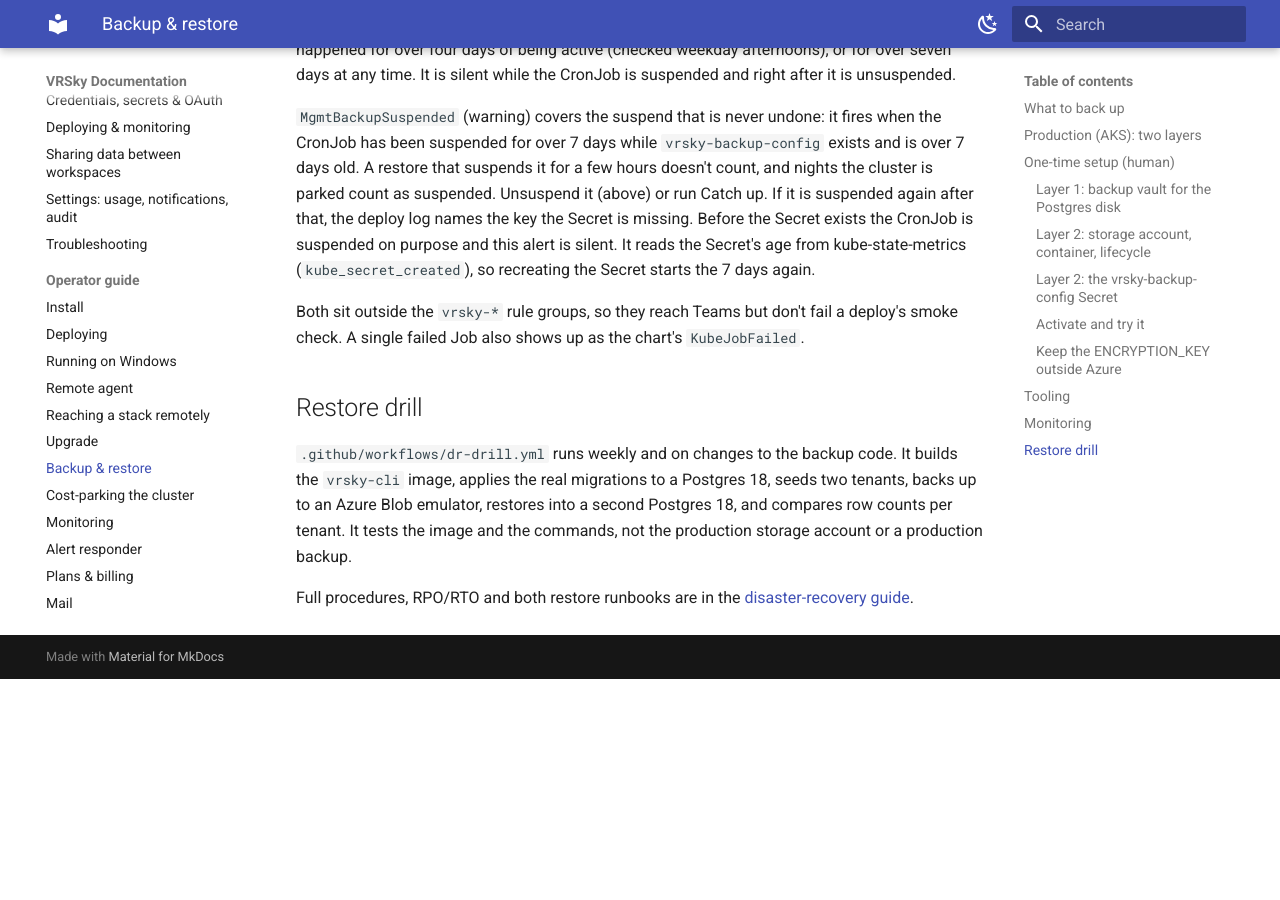
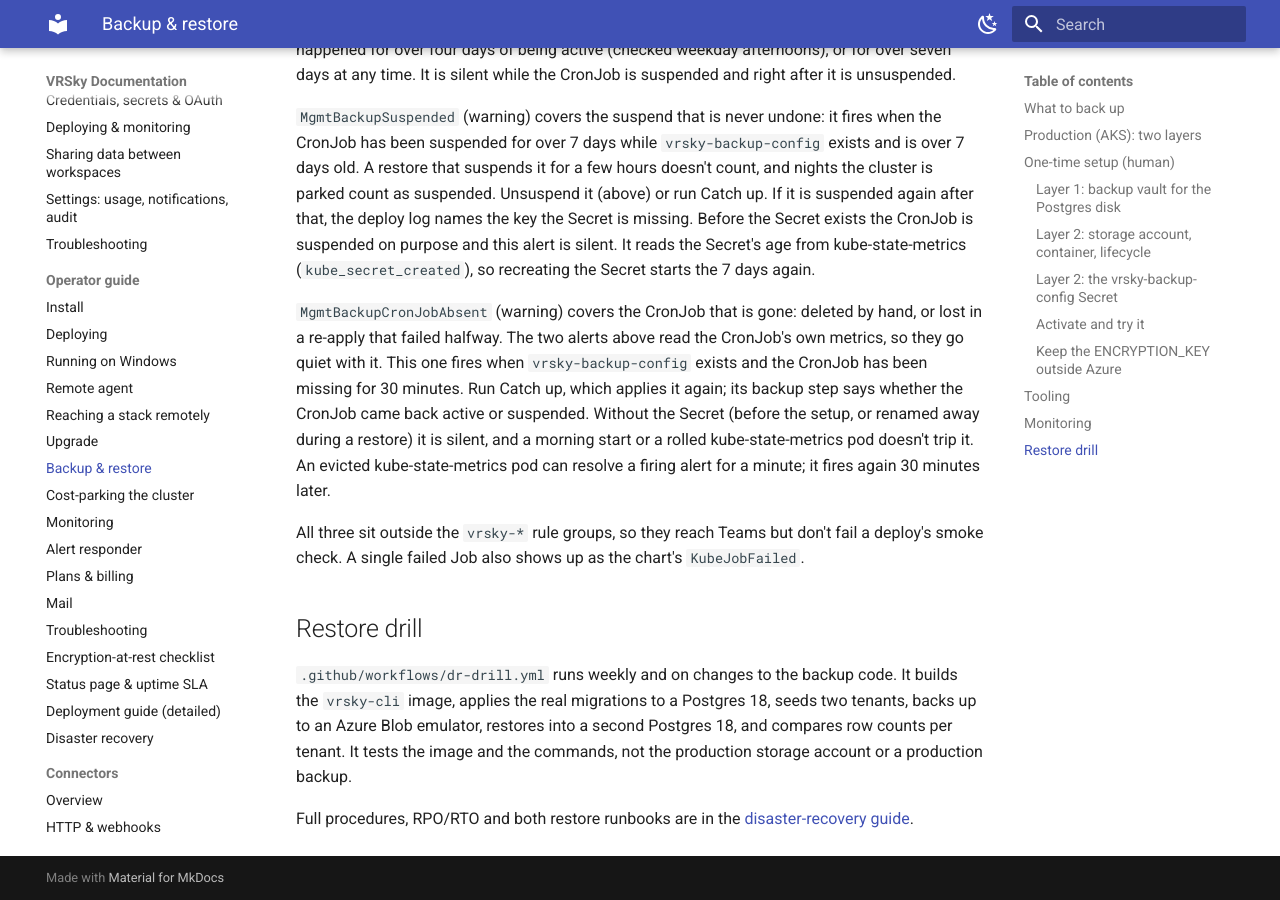
Before and after one commit to ValueRetail/vrsky, an MkDocs documentation site: the page built from docs/operator/backup.md, in a window 1280 px wide and 900 px high, scrolled down 3892 px. Built offline with MkDocs 1.6.1 and Material for MkDocs 9.7.7, drawn with Linux system fonts in a browser that asks for light colours; before the commit the page ends 4571 px from its top, so only the background shows below that.

Commit message:
fix(alerts): page when the backup CronJob is gone but its Secret exists
If vrsky-mgmt-backup is deleted, its kube-state-metrics series end and
MgmtBackupMissing and MgmtBackupSuspended both go quiet with it. The new
MgmtBackupCronJobAbsent fires when vrsky-backup-config exists and the
CronJob has been missing for 30 minutes. It is an `unless` join with both
sides aggregated by namespace, so a parked night, a morning start and a
replaced kube-state-metrics pod don't page.

Four promtool test groups, listed in prometheus-rules-test-legs.yml.
Backlog item 89 struck.

Closes #526

Co-Authored-By: Claude Opus 5.5 <noreply@anthropic.com>

```diff
--- a/docs/operator/backup.md
+++ b/docs/operator/backup.md
@@ -179,7 +179,18 @@ Secret exists the CronJob is suspended on purpose and this alert is silent.
 It reads the Secret's age from kube-state-metrics (`kube_secret_created`),
 so recreating the Secret starts the 7 days again.
 
-Both sit outside the `vrsky-*` rule groups, so they reach Teams but don't
+`MgmtBackupCronJobAbsent` (warning) covers the CronJob that is gone: deleted
+by hand, or lost in a re-apply that failed halfway. The two alerts above
+read the CronJob's own metrics, so they go quiet with it. This one fires
+when `vrsky-backup-config` exists and the CronJob has been missing for 30
+minutes. Run Catch up, which applies it again; its backup step says whether the
+CronJob came back active or suspended. Without the Secret (before the
+setup, or renamed away during a restore) it is silent, and a morning start
+or a rolled kube-state-metrics pod doesn't trip it. An evicted
+kube-state-metrics pod can resolve a firing alert for a minute; it fires
+again 30 minutes later.
+
+All three sit outside the `vrsky-*` rule groups, so they reach Teams but don't
 fail a deploy's smoke check. A single failed Job also shows up as the
 chart's `KubeJobFailed`.
 
```
Also changed, not shown: docs/DR.md (+2 -1 lines), plans/backlog.md (+1 -1 lines), plans/issue-526-backup-cronjob-absent.md (added, +114 -0 lines), 3 other files.
